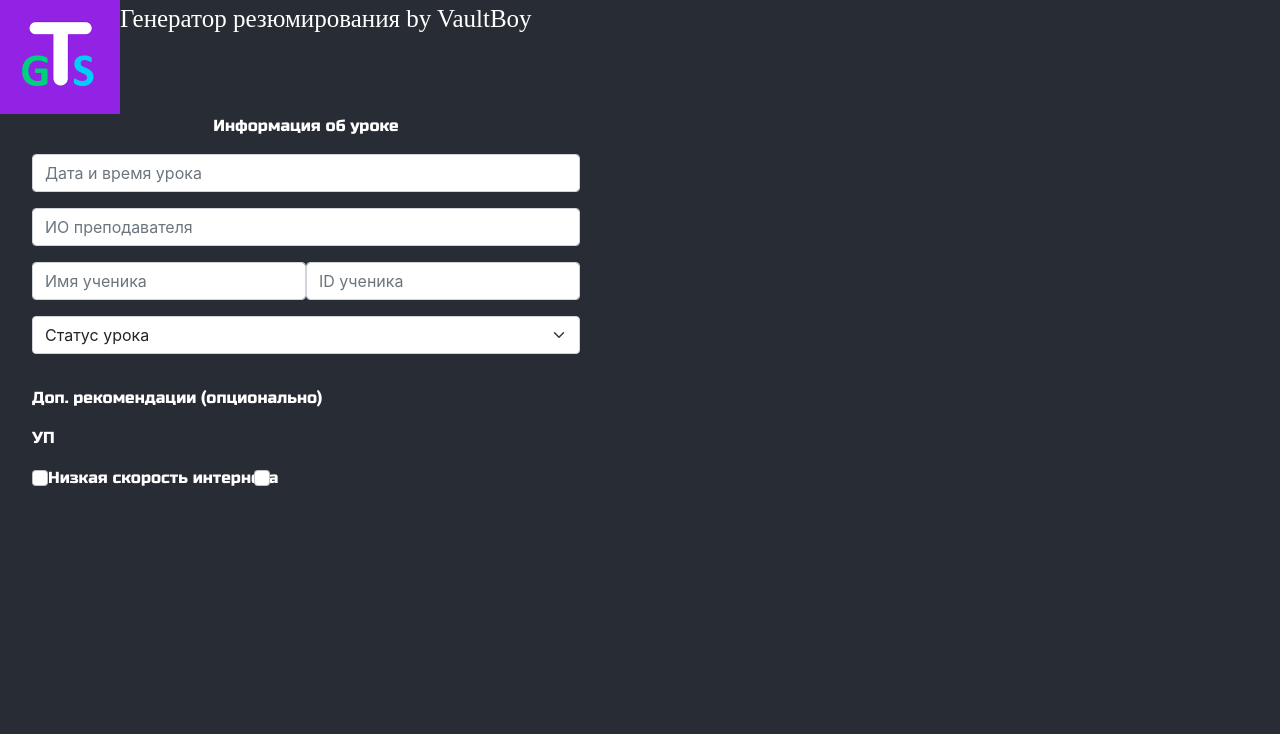
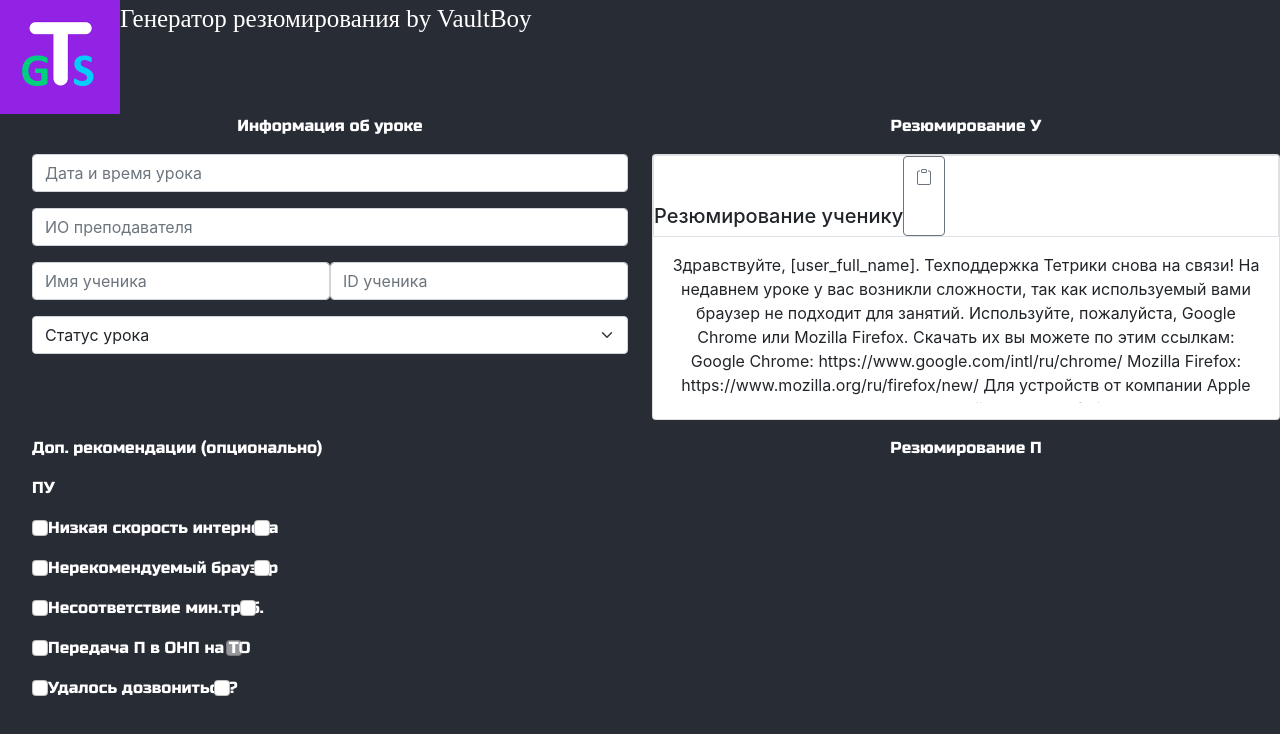
Before and after one commit to VaultBoy9519/summing-up-generator-Tetrika, a React (Create React App) app: page / in a window 1280 px wide. Shown: the top 734 px of the page. Built offline with nearby package versions, Linux system fonts and the light colour scheme; a web font is replaced by a local one.

Commit message:
Сделал доп.реки и окно резюмирования

```diff
--- a/package.json
+++ b/package.json
@@ -3,6 +3,7 @@
   "version": "0.1.0",
   "private": true,
   "dependencies": {
+    "@popperjs/core": "^2.11.7",
     "@testing-library/jest-dom": "^5.16.5",
     "@testing-library/react": "^13.4.0",
     "@testing-library/user-event": "^13.5.0",
--- a/src/App.css
+++ b/src/App.css
@@ -22,3 +22,7 @@ body {
 .f-shrink {
     flex-shrink: 1;
 }
+
+.resumeForm {
+    height: 1000 !important;
+}
--- a/src/App.js
+++ b/src/App.js
@@ -3,7 +3,7 @@ import "./App.css";
 function App() {
   return (
     <div className="App">
-      <header className="d-flex align-center p-40">
+      <header className="d-flex align-center p-20 ml-20">
         <div className="headerLogo justify-center d-flex align-center">
           <img width={120} src="img/logo-generator.png" alt="Logo" />
         </div>
@@ -11,7 +11,9 @@ function App() {
           <p className="titleGen">Генератор резюмирования by VaultBoy</p>
         </div>
       </header>
-      <div className="d-flex align-center">
+      <div className="first"></div>
+      <div className="row">
+        <div className="col-6">
           <ul>
             <p className="lessonInfo">
               Информация об уроке
@@ -24,7 +26,7 @@ function App() {
             </p>
             <p className="d-flex">
               <input className="form-control" id="exampleFormControlInput1" placeholder="Имя ученика" />
-            <input className="form-control" id="exampleFormControlInput1" placeholder="ID ученика" />
+              <input className="form-control ml-15" id="exampleFormControlInput1" placeholder="ID ученика" />
             </p>
             <p>
               <select className="form-select" aria-label="Пример выбора по умолчанию">
@@ -40,14 +42,61 @@ function App() {
           </ul>
         </div>
 
-      <div className="d-flex align-center">
+        <div className="col-6">
+          <p className="lessonInfo">
+            Резюмирование У
+          </p>
+          <p>
+
+            <div className="card">
+              <div className="d-flex justify-between border">
+                <h5 className="ml-5 mt-5">Резюмирование ученику</h5>
+                <a className="btn btn-outline-secondary">
+                  <svg xmlns="http://www.w3.org/2000/svg" width="16" height="16" fill="currentColor"
+                       className="bi bi-clipboard" viewBox="0 0 16 16">
+                    <path
+                      d="M4 1.5H3a2 2 0 0 0-2 2V14a2 2 0 0 0 2 2h10a2 2 0 0 0 2-2V3.5a2 2 0 0 0-2-2h-1v1h1a1 1 0 0 1 1 1V14a1 1 0 0 1-1 1H3a1 1 0 0 1-1-1V3.5a1 1 0 0 1 1-1h1v-1z" />
+                    <path
+                      d="M9.5 1a.5.5 0 0 1 .5.5v1a.5.5 0 0 1-.5.5h-3a.5.5 0 0 1-.5-.5v-1a.5.5 0 0 1 .5-.5h3zm-3-1A1.5 1.5 0 0 0 5 1.5v1A1.5 1.5 0 0 0 6.5 4h3A1.5 1.5 0 0 0 11 2.5v-1A1.5 1.5 0 0 0 9.5 0h-3z" />
+                  </svg>
+                </a>
+              </div>
+              <div className="card-body">
+                <p className="card-text" style={{ height: "150px", overflow: "auto" }}>Здравствуйте,
+                  [user_full_name].
+                  Техподдержка Тетрики снова на связи!
+
+                  На недавнем уроке у вас возникли сложности, так как используемый вами браузер не подходит для занятий.
+                  Используйте, пожалуйста, Google Chrome или Mozilla Firefox. Скачать их вы можете по этим ссылкам:
+
+                  Google Chrome: https://www.google.com/intl/ru/chrome/
+                  Mozilla Firefox: https://www.mozilla.org/ru/firefox/new/
+
+                  Для устройств от компании Apple вы можете использовать стандартный браузер Safari.
+
+                  Более подробно с установкой браузера вы можете ознакомиться в этих статьях:
+                  https://tetrikasupp.notion.site/Windows-bcc2b1b95f4849d59bf8a9024e011f37
+                  https://tetrikasupp.notion.site/Mac-ff3f6f8346e541669122d88def2042b4
+
+                  Если я чем-то еще могу вам помочь, напишите, пожалуйста, в чат поддержки личного кабинета. Также вы
+                  можете нажать на кнопку в уроке "Сообщить о тех. проблеме". Я или мой коллега оперативно придем к вам
+                  на помощь. Кнопка расположена в разделе "Чат с поддержкой", рядом с кнопкой "Чат с репетитором".
+                </p>
+              </div>
+            </div>
+          </p>
+        </div>
+      </div>
+
+      <div className="row">
+        <div className="col-6">
           <ul>
             <p className="lessonInfo d-flex">
               Доп. рекомендации (опционально)
             </p>
             <p className="lessonInfo d-flex justify-between">
+              <div>П</div>
               <div>У</div>
-            <div>П</div>
             </p>
             <p>
               <div className="form-check lessonInfo d-flex justify-between">
@@ -56,7 +105,45 @@ function App() {
                 <input className="form-check-input" type="checkbox" id="inlineCheckbox2" value="option1" />
               </div>
             </p>
+            <p>
+              <div className="form-check lessonInfo d-flex justify-between">
+                <input className="form-check-input" type="checkbox" id="inlineCheckbox1" value="option1" />
+                <label className="form-check-label mr-25" htmlFor="inlineCheckbox1">Нерекомендуемый браузер</label>
+                <input className="form-check-input" type="checkbox" id="inlineCheckbox2" value="option1" />
+              </div>
+            </p>
+            <p>
+              <div className="form-check lessonInfo d-flex justify-between">
+                <input className="form-check-input" type="checkbox" id="inlineCheckbox1" value="option1" />
+                <label className="form-check-label mr-25" htmlFor="inlineCheckbox1">Несоответствие мин.треб.</label>
+                <input className="form-check-input" type="checkbox" id="inlineCheckbox2" value="option1" />
+              </div>
+            </p>
+            <p>
+              <div className="form-check lessonInfo d-flex justify-between">
+                <input className="form-check-input" type="checkbox" id="inlineCheckbox1" value="option1" />
+                <label className="form-check-label mr-25" enabled htmlFor="inlineCheckbox1">Передача П в ОНП на
+                  ТО</label>
+                <input className="form-check-input" type="checkbox" id="inlineCheckbox2" disabled value="option1" />
+              </div>
+            </p>
+            <p>
+              <div className="form-check lessonInfo d-flex justify-between">
+                <input className="form-check-input" type="checkbox" id="inlineCheckbox1" value="option1" />
+                <label className="form-check-label mr-25" enabled htmlFor="inlineCheckbox1">Удалось дозвониться?</label>
+                <input className="form-check-input" type="checkbox" id="inlineCheckbox2" value="option1" />
+              </div>
+            </p>
           </ul>
+        </div>
+        <div className="col-6">
+          <p className="lessonInfo">
+            Резюмирование П
+          </p>
+          <p>
+
+          </p>
+        </div>
       </div>
     </div>
   );
```
Also changed, not shown: public/img/clipboard.svg (added), 1 other file (tests, documents, lock files or other folders). Lines whose indentation alone changed are shown as unchanged.
